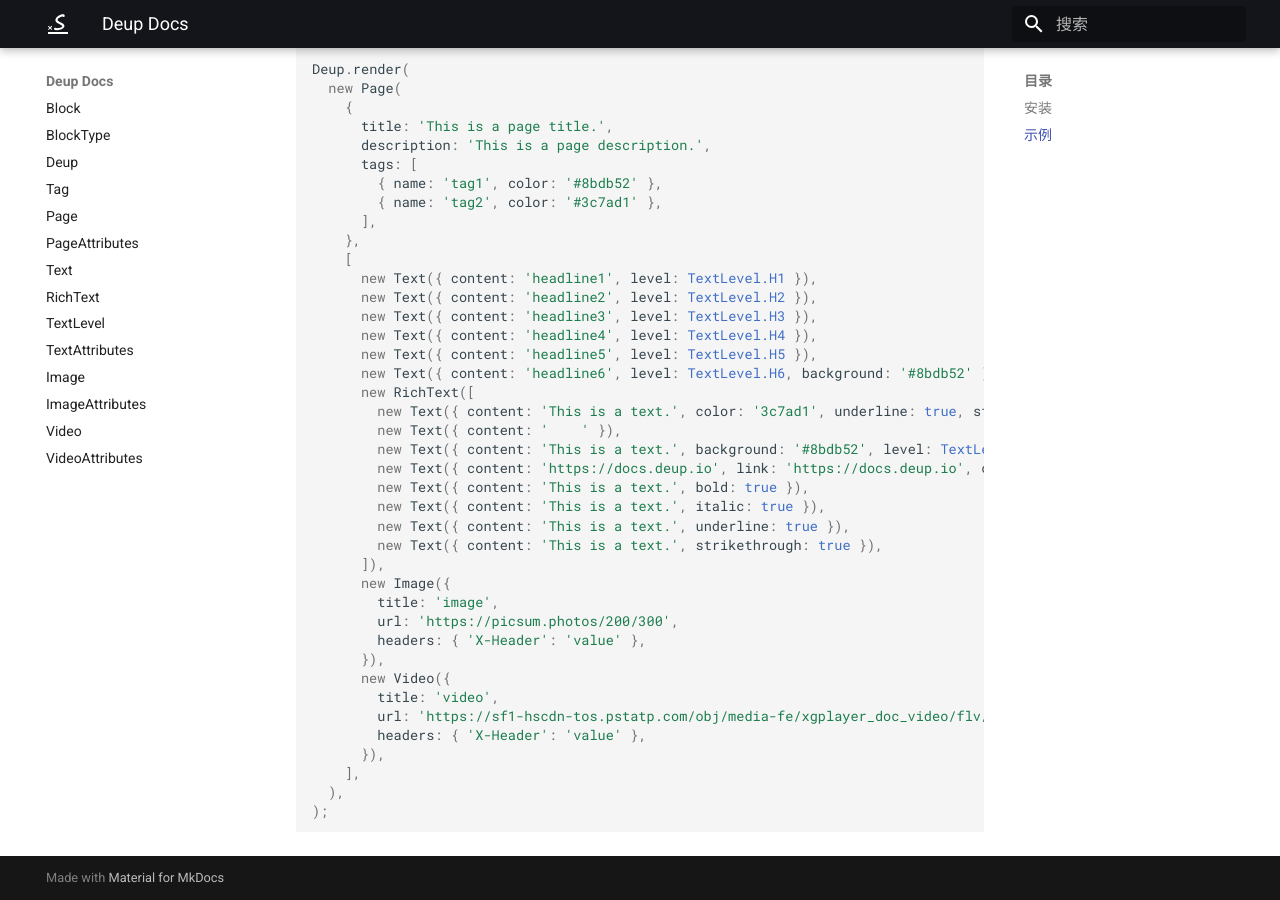
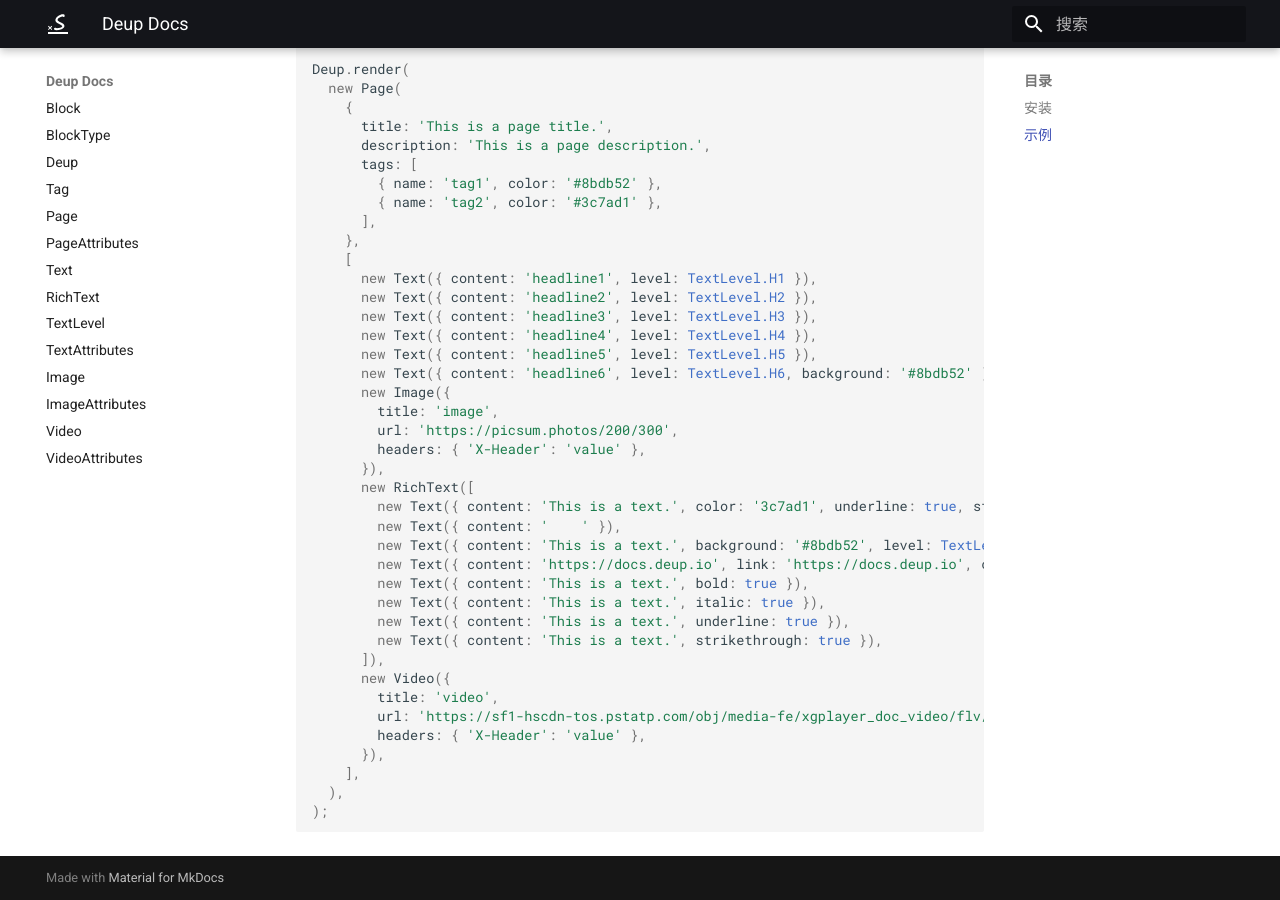
Before and after one commit to deup-io/docs, an MkDocs documentation site: the page built from docs/index.md, in a window 1280 px wide and 900 px high, scrolled down 600 px. Built offline with MkDocs 1.6.1 and Material for MkDocs 9.7.7, drawn with Linux system fonts in a browser that asks for light colours; part of the change alters nothing that is shown.

```diff
--- a/docs/index.md
+++ b/docs/index.md
@@ -37,6 +37,11 @@ Deup.render(
       new Text({ content: 'headline4', level: TextLevel.H4 }),
       new Text({ content: 'headline5', level: TextLevel.H5 }),
       new Text({ content: 'headline6', level: TextLevel.H6, background: '#8bdb52' }),
+      new Image({
+        title: 'image',
+        url: 'https://picsum.photos/200/300',
+        headers: { 'X-Header': 'value' },
+      }),
       new RichText([
         new Text({ content: 'This is a text.', color: '3c7ad1', underline: true, strikethrough: true }),
         new Text({ content: '    ' }),
@@ -47,11 +52,6 @@ Deup.render(
         new Text({ content: 'This is a text.', underline: true }),
         new Text({ content: 'This is a text.', strikethrough: true }),
       ]),
-      new Image({
-        title: 'image',
-        url: 'https://picsum.photos/200/300',
-        headers: { 'X-Header': 'value' },
-      }),
       new Video({
         title: 'video',
         url: 'https://sf1-hscdn-tos.pstatp.com/obj/media-fe/xgplayer_doc_video/flv/xgplayer-demo-720p.flv',
```
